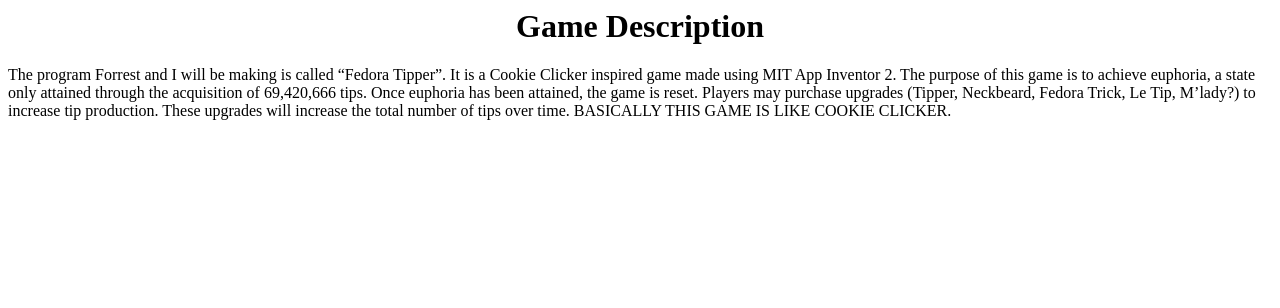
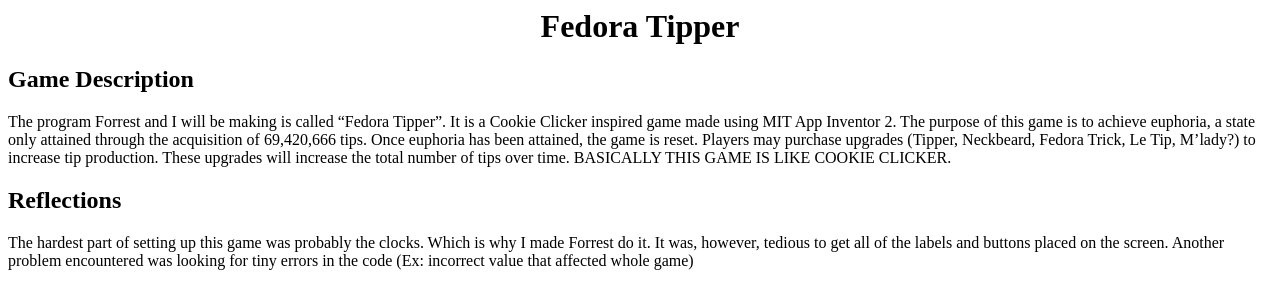
Before and after one commit to IsaDuong/IsaDuong.github.io, a plain HTML site: page android.html in a window 1280 px wide. Drawn offline with Linux system fonts and the light colour scheme.

Commit message:
Third Commit

```diff
--- a/android.html
+++ b/android.html
@@ -3,8 +3,11 @@
 	<title>Fedora Tipper</title>
 </head>
 <body>
-<h1 style="text-align:center">Game Description</h1>
+<h1 style="text-align:center">Fedora Tipper</h1>
+<h2>Game Description</h2>
 	<p>The program Forrest and I will be making is called “Fedora Tipper”. It is a Cookie Clicker inspired game made using MIT App Inventor 2.
 The purpose of this game is to achieve euphoria, a state only attained through the acquisition of 69,420,666 tips. Once euphoria has been attained, the game is reset. Players may purchase upgrades (Tipper, Neckbeard, Fedora Trick, Le Tip, M’lady?) to increase tip production. These upgrades will increase the total number of tips over time. BASICALLY THIS GAME IS LIKE COOKIE CLICKER.</p>
+<h2>Reflections</h2>
+	<p>The hardest part of setting up this game was probably the clocks. Which is why I made Forrest do it. It was, however, tedious to get all of the labels and buttons placed on the screen. Another problem encountered was looking for tiny errors in the code (Ex:  incorrect value that affected whole game)</p>
 </body>
 </html>
```
Also changed, not shown: fedoratipperscreenshot.JPG (added).
